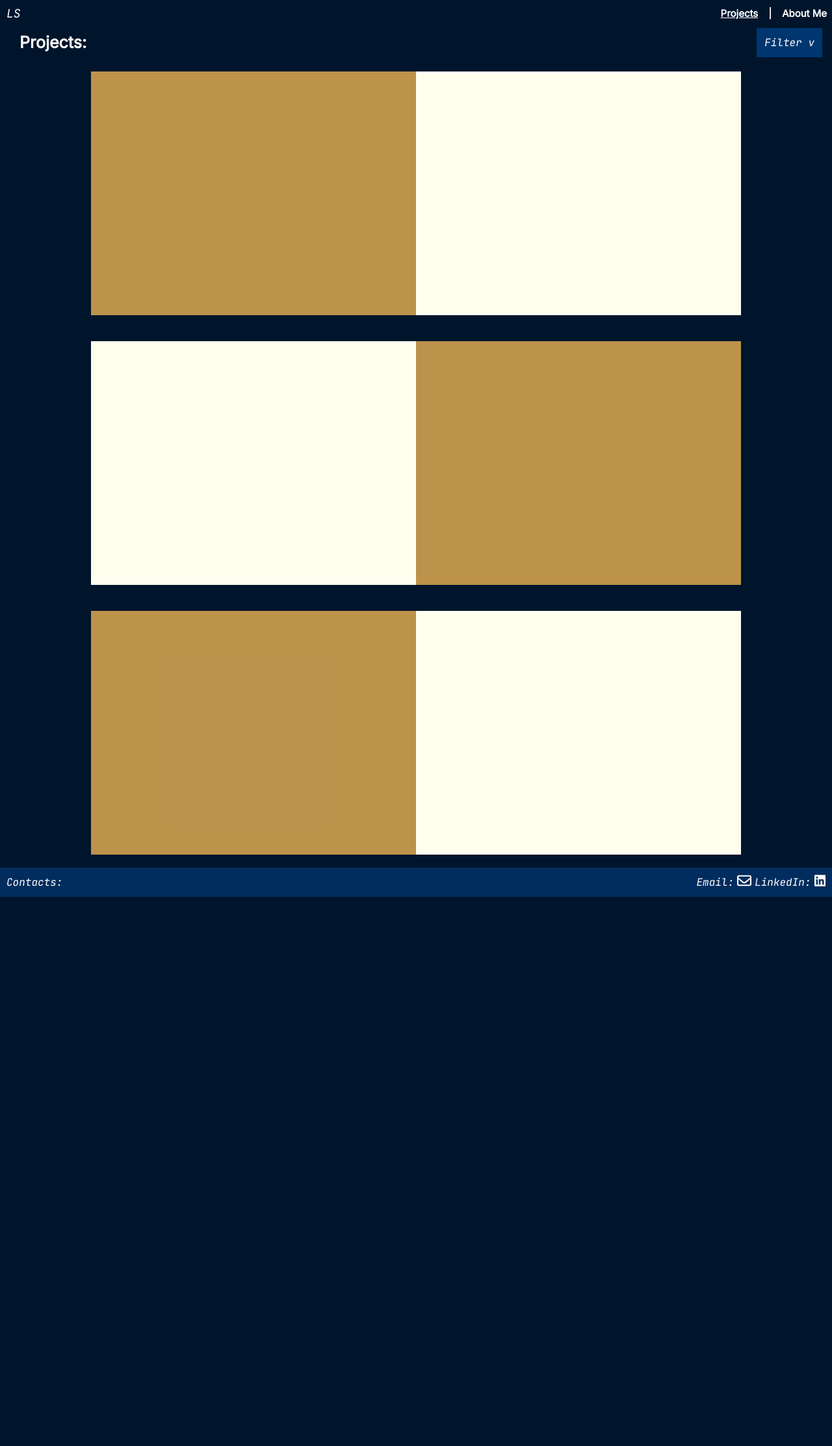
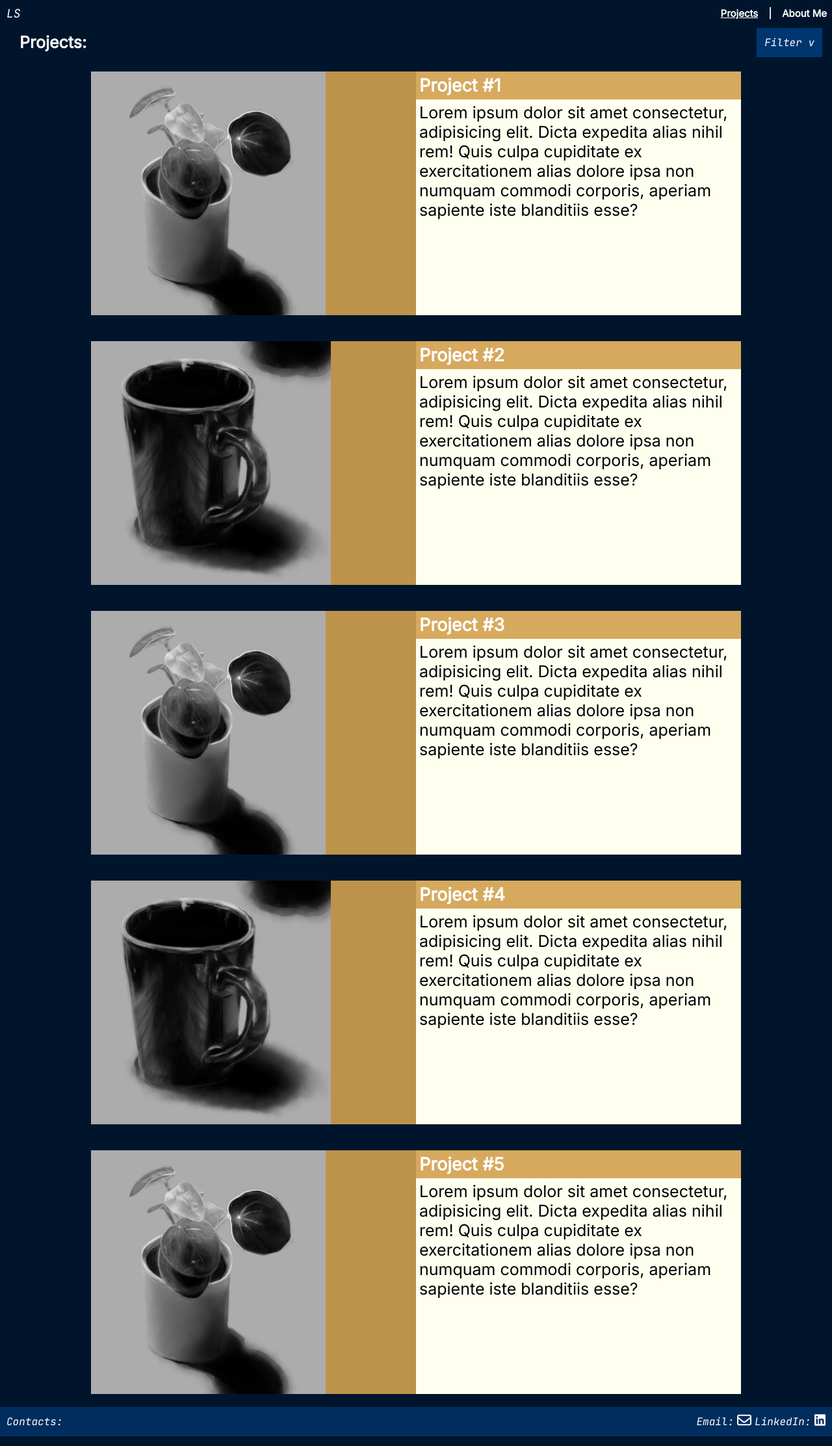
Before and after one commit to lsoberanis/lsoberanis.github.io, a plain HTML site: page projects.html in a window 1280 px wide. Shown: the whole page at 65% size. Before the commit the page ends 1395 px from the top, so only its background shows below. Drawn offline with Linux system fonts and the light colour scheme.

Commit message:
updatin updatin
checking it on my phone for responsiveness + projects updated

```diff
--- a/css/scss/_about.scss
+++ b/css/scss/_about.scss
@@ -42,11 +42,12 @@
     font-size: 40px;
     font-weight: 600;
     text-align: center;
-    padding: 5px 0px;
+    padding: 7px 7px;
+    background-color: $secondary1;
 }
 
 .m_tx{
-    padding: 5px;
+    padding: 7px;
     font-family: "Inter";
     color:white;
     font-size: 25px;
@@ -85,8 +86,8 @@ button.res_but{
     background-color: $primary3;
     outline-color: transparent;
     color: white;
-    padding: 12px 25px;
-    font-size: 16px;
+    padding: 15px 35px;
+    font-size: 20px;
     border: none;
     cursor: pointer;
     font-family: "JetBrains Mono";
@@ -96,7 +97,6 @@ button.res_but{
 .res_but:hover {
     color: blue;
     background-color: white;
-    font-size: 16px;
 
 }
 
@@ -110,6 +110,6 @@ button.res_but{
 .icon_s{
     width: 100px;
     height: 100px;
-    padding: 5px;
+    padding: 5px 10px;
 
 }
--- a/projects.html
+++ b/projects.html
@@ -49,32 +49,54 @@
 
         <div class="proj-c">
             <div class="proj-i">
-
+                <img src="css/assets/temp.PNG" style="height:375px">
             </div>
             <div class="proj-tx">
-
-            </div>
-
-        </div>
-
-        <div class="proj-c">
-            <div class="proj-tx">
-
-            </div>
-            <div class="proj-i">
-
+                <h2 class="proj-t2">Project #1</h2>
+                <p class="proj-tx2">Lorem ipsum dolor sit amet consectetur, adipisicing elit. Dicta expedita alias nihil rem! Quis culpa cupiditate ex exercitationem alias dolore ipsa non numquam commodi corporis, aperiam sapiente iste blanditiis esse?</p>
             </div>
 
         </div>
 
         <div class="proj-c">
             <div class="proj-i">
-
+                <img src="css/assets/temp2.PNG" style="height:375px">
             </div>
             <div class="proj-tx">
-
+                <h2 class="proj-t2" >Project #2</h2>
+                <p class="proj-tx2">Lorem ipsum dolor sit amet consectetur, adipisicing elit. Dicta expedita alias nihil rem! Quis culpa cupiditate ex exercitationem alias dolore ipsa non numquam commodi corporis, aperiam sapiente iste blanditiis esse?</p>
             </div>
 
+        </div>
+
+        <div class="proj-c">
+            <div class="proj-i">
+                <img src="css/assets/temp.PNG" style="height:375px">
+            </div>
+            <div class="proj-tx">
+                <h2 class="proj-t2" >Project #3</h2>
+                <p class="proj-tx2">Lorem ipsum dolor sit amet consectetur, adipisicing elit. Dicta expedita alias nihil rem! Quis culpa cupiditate ex exercitationem alias dolore ipsa non numquam commodi corporis, aperiam sapiente iste blanditiis esse?</p>
+            </div>
+        </div>
+
+        <div class="proj-c">
+            <div class="proj-i">
+                <img src="css/assets/temp2.PNG" style="height:375px">
+            </div>
+            <div class="proj-tx">
+                <h2 class="proj-t2" >Project #4</h2>
+                <p class="proj-tx2">Lorem ipsum dolor sit amet consectetur, adipisicing elit. Dicta expedita alias nihil rem! Quis culpa cupiditate ex exercitationem alias dolore ipsa non numquam commodi corporis, aperiam sapiente iste blanditiis esse?</p>
+            </div>
+        </div>
+
+        <div class="proj-c">
+            <div class="proj-i">
+                <img src="css/assets/temp.PNG" style="height:375px">
+            </div>
+            <div class="proj-tx">
+                <h2 class="proj-t2" >Project #5</h2>
+                <p class="proj-tx2">Lorem ipsum dolor sit amet consectetur, adipisicing elit. Dicta expedita alias nihil rem! Quis culpa cupiditate ex exercitationem alias dolore ipsa non numquam commodi corporis, aperiam sapiente iste blanditiis esse?</p>
+            </div>
         </div>
 
 </body>
```
Also changed, not shown: css/styles.css, 1 other file.
